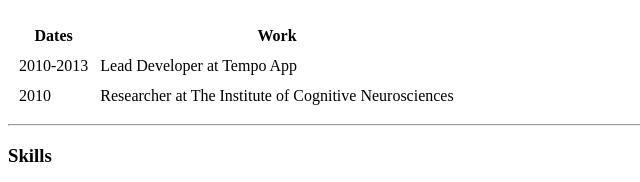
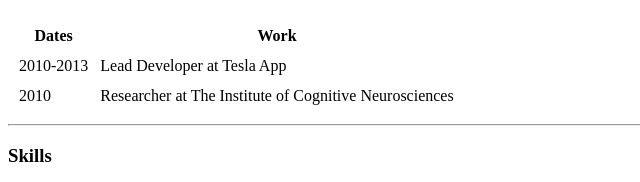
Before and after one commit to MrFine05/cv, a plain HTML site: page index.html in a window 1280 px wide. Shown: the part 422-604 px from the top of the page, 0-640 px from the left. Drawn offline with Linux system fonts and the light colour scheme.

Commit message:
Update index.html

```diff
--- a/index.html
+++ b/index.html
@@ -40,7 +40,7 @@
         <tbody>
         <tr>
             <td>2010-2013</td>
-            <td>Lead Developer at Tempo App</td>
+            <td>Lead Developer at Tesla App</td>
         </tr>
         <tr>
             <td>2010</td>
```
